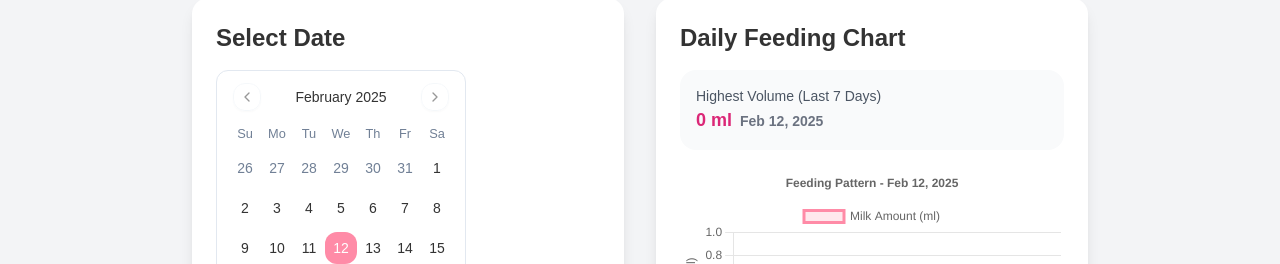
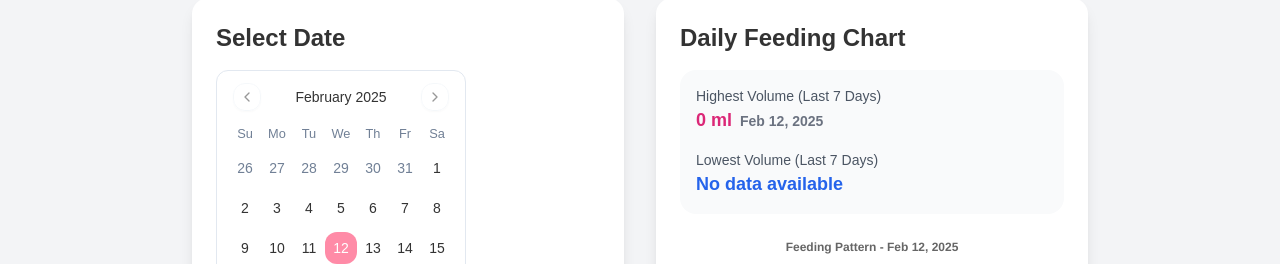
Before and after one commit to brandonwong91/baby-capy, a Next.js app: page /feed in a window 1280 px wide. Shown: the part 130-394 px from the top of the page. Built offline with nearby package versions, Linux system fonts and the light colour scheme; no server answers; the database is empty; sample sign-in values are in the browser's storage.

Commit message:
Add lowest volume last 7 days

```diff
--- a/app/api/feeds/stats/route.ts
+++ b/app/api/feeds/stats/route.ts
@@ -65,6 +65,13 @@ export async function GET() {
           )
         : { date: format(new Date(), "yyyy-MM-dd"), total: 0 };
 
+    const lowestVolumeLastWeek =
+      recentDailyTotals.length > 0
+        ? recentDailyTotals.reduce((min, current) =>
+            current.total < min.total ? current : min
+          )
+        : { date: format(new Date(), "yyyy-MM-dd"), total: 0 };
+
     const response = {
       highestVolume: {
         amount: highestVolume.total,
@@ -78,6 +85,10 @@ export async function GET() {
         amount: highestVolumeLastWeek.total,
         date: format(new Date(highestVolumeLastWeek.date), "MMM d, yyyy"),
       },
+      lowestVolumeLastWeek: {
+        amount: lowestVolumeLastWeek.total,
+        date: format(new Date(lowestVolumeLastWeek.date), "MMM d, yyyy"),
+      },
     };
 
     return NextResponse.json(response);
--- a/app/feed/page.tsx
+++ b/app/feed/page.tsx
@@ -52,6 +52,10 @@ export default function Feed() {
     amount: 0,
     date: "",
   });
+  const [lowestVolumeLastWeek, setLowestVolumeLastWeek] = useState({
+    amount: 0,
+    date: "",
+  });
   const [feedEntries, setFeedEntries] = useState([
     {
       feedTime: "",
@@ -79,6 +83,7 @@ export default function Feed() {
       const response = await fetch("/api/feeds/stats");
       const data = await response.json();
       setHighestVolumeLastWeek(data.highestVolumeLastWeek);
+      setLowestVolumeLastWeek(data.lowestVolumeLastWeek);
     } catch (error) {
       console.error("Failed to fetch stats:", error);
     }
@@ -366,7 +371,8 @@ export default function Feed() {
         <div className="gap-6 flex flex-col-reverse md:flex-col">
           <div className="bg-white rounded-lg shadow-lg p-6">
             <h2 className="text-2xl font-bold mb-4">Daily Feeding Chart</h2>
-            <div className="mb-4 p-4 bg-gray-50 rounded-lg">
+            <div className="mb-4 p-4 bg-gray-50 rounded-lg space-y-4">
+              <div>
                 <p className="text-sm text-gray-600">
                   Highest Volume (Last 7 Days)
                 </p>
@@ -382,6 +388,24 @@ export default function Feed() {
                     "No data available"
                   )}
                 </p>
+              </div>
+              <div>
+                <p className="text-sm text-gray-600">
+                  Lowest Volume (Last 7 Days)
+                </p>
+                <p className="text-lg font-semibold text-blue-600">
+                  {lowestVolumeLastWeek ? (
+                    <>
+                      {lowestVolumeLastWeek.amount} ml
+                      <span className="text-sm text-gray-500 ml-2">
+                        {lowestVolumeLastWeek.date}
+                      </span>
+                    </>
+                  ) : (
+                    "No data available"
+                  )}
+                </p>
+              </div>
             </div>
             <Line
               data={{
```
Lines whose indentation alone changed are shown as unchanged.
